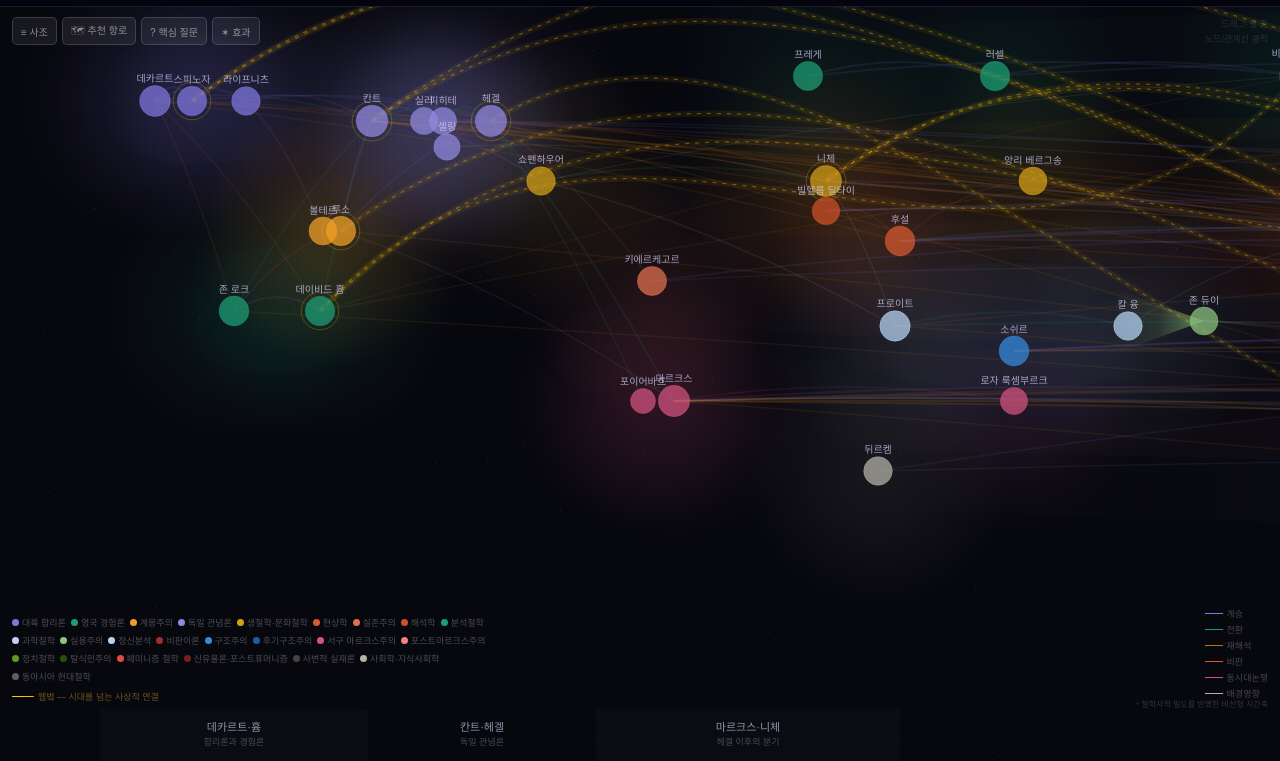
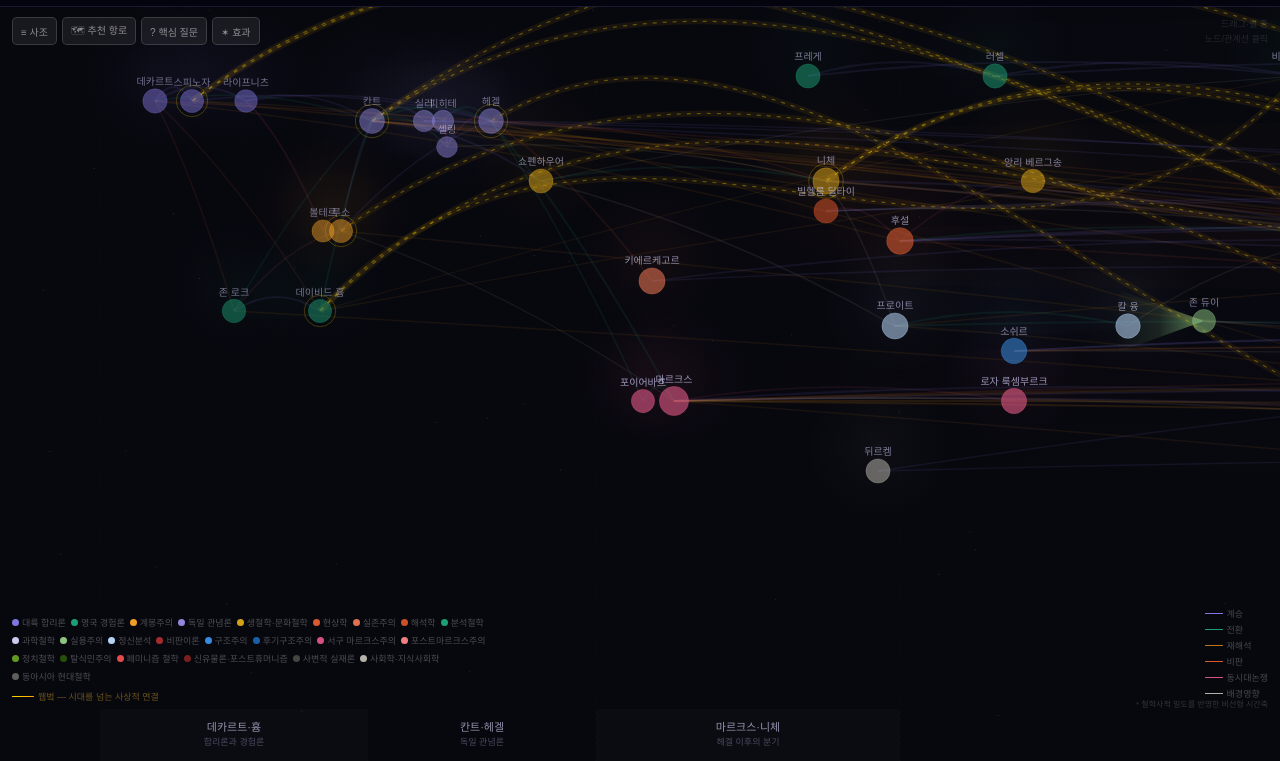
Before and after one commit to opethianist-stack/philosophy-universe, a plain HTML site: page index.html in a window 1280 px wide. Shown: the part 39-800 px from the top of the page. Drawn offline with Linux system fonts and the light colour scheme.

Commit message:
Add files via upload

```diff
--- a/index.html
+++ b/index.html
@@ -262,8 +262,26 @@ RAW.n.forEach(n => {
   PH[n[0]] = {id:n[0],name:n[1],life:n[2],x:n[3],y:n[4],r:n[5],color:n[6],
     summary:n[7],q:n[8],themes:n[9].split('|').filter(Boolean),
     works:n[10].split('|').filter(Boolean),inf:n[11],beg:n[12],trad:n[13],
-    visible:true, dimmed:false};
+    visible:true, dimmed:false, z:0.5};
 });
+
+// ── 2.5D z값 (0=가장 가까운·앞, 1=가장 멈·뒤) ──
+const TRAD_Z = {
+  'post-structuralism':  0.1,
+  'western-marxism':     0.2, 'post-marxism':    0.2,
+  'phenomenology':       0.3, 'existentialism':  0.3,
+  'hermeneutics':        0.35,'critical-theory': 0.35,
+  'structuralism':       0.4, 'psychoanalysis':  0.4,
+  'vitalism':            0.45,'sociology':       0.45,
+  'pragmatism':          0.5, 'analytic-philosophy':0.5,
+  'philosophy-of-science':0.5,'political-philosophy':0.5,
+  'feminist-philosophy': 0.5, 'postcolonialism': 0.5,
+  'new-materialism':     0.5, 'speculative-realism':0.5,
+  'east-asian':          0.5,
+  'german-idealism':     0.6, 'enlightenment':   0.6,
+  'british-empiricism':  0.6, 'continental-rationalism':0.6,
+};
+Object.values(PH).forEach(p => { p.z = TRAD_Z[p.trad] ?? 0.5; });
 const LINKS    = RAW.l.map(l => ({s:l[0],t:l[1],type:l[2],str:l[3],color:l[4],desc:l[5]}));
 const WORMHOLES = RAW.wormholes || [];
 const CW = RAW.w;
@@ -369,22 +387,35 @@ function drawNebulae() {
   Object.entries(groups).forEach(([trad, nodes]) => {
     if (nodes.length < 2) return;
     const color = (RAW.colors && RAW.colors[trad]) || '#888888';
+    // 사조 대표 z (노드 평균)
+    const avgZ = nodes.reduce((s,p)=>s+p.z,0)/nodes.length;
+    const zAlpha = 1 - avgZ * 0.55; // z=0→1.0, z=0.6→0.67
+
     nodes.forEach(p => {
-      const pos = w2s(p.x, p.y);
-      if (pos.x<-200||pos.x>W+200||pos.y<-200||pos.y>H+200) return;
-      const outerR = (p.r+28)*Math.min(sc,2)*3.2;
-      const grd = ctx.createRadialGradient(pos.x,pos.y,0,pos.x,pos.y,outerR);
-      grd.addColorStop(0, color+'18'); grd.addColorStop(0.4, color+'10'); grd.addColorStop(1, color+'00');
-      ctx.beginPath(); ctx.arc(pos.x,pos.y,outerR,0,Math.PI*2); ctx.fillStyle=grd; ctx.fill();
+      // parallax ox*0.5, oy*0.5 (성운은 중간 속도)
+      const px = p.x*sc + ox*0.5;
+      const py = p.y*sc + oy*0.5;
+      if (px<-200||px>W+200||py<-200||py>H+200) return;
+      const outerR = (p.r+22)*Math.min(sc,2)*2.0; // 3.2 → 2.0
+      const a0 = Math.round(0x0e * zAlpha).toString(16).padStart(2,'0');
+      const a1 = Math.round(0x08 * zAlpha).toString(16).padStart(2,'0');
+      const grd = ctx.createRadialGradient(px,py,0,px,py,outerR);
+      grd.addColorStop(0, color+a0); grd.addColorStop(0.4, color+a1); grd.addColorStop(1, color+'00');
+      ctx.beginPath(); ctx.arc(px,py,outerR,0,Math.PI*2); ctx.fillStyle=grd; ctx.fill();
     });
-    const xs=nodes.map(p=>w2s(p.x,p.y).x), ys=nodes.map(p=>w2s(p.x,p.y).y);
-    const cx2=(Math.min(...xs)+Math.max(...xs))/2, cy2=(Math.min(...ys)+Math.max(...ys))/2;
-    const rx=(Math.max(...xs)-Math.min(...xs))/2+55*Math.min(sc,1.5);
-    const ry=Math.max(35*Math.min(sc,1.5),(Math.max(...ys)-Math.min(...ys))/2+35*Math.min(sc,1.5));
+
+    // 클러스터 ellipse (parallax 동일 적용)
+    const sxs = nodes.map(p => p.x*sc + ox*0.5);
+    const sys = nodes.map(p => p.y*sc + oy*0.5);
+    const cx2=(Math.min(...sxs)+Math.max(...sxs))/2, cy2=(Math.min(...sys)+Math.max(...sys))/2;
+    const rx=(Math.max(...sxs)-Math.min(...sxs))/2+50*Math.min(sc,1.5);
+    const ry=Math.max(30*Math.min(sc,1.5),(Math.max(...sys)-Math.min(...sys))/2+30*Math.min(sc,1.5));
     if (rx<2||ry<2) return;
+    const a2 = Math.round(0x05 * zAlpha).toString(16).padStart(2,'0');
+    const a3 = Math.round(0x03 * zAlpha).toString(16).padStart(2,'0');
     const hg=ctx.createRadialGradient(cx2,cy2,0,cx2,cy2,Math.max(rx,ry));
-    hg.addColorStop(0,color+'08'); hg.addColorStop(0.6,color+'05'); hg.addColorStop(1,color+'00');
-    ctx.beginPath(); ctx.ellipse(cx2,cy2,rx*1.2,ry*1.8,0,0,Math.PI*2); ctx.fillStyle=hg; ctx.fill();
+    hg.addColorStop(0,color+a2); hg.addColorStop(0.6,color+a3); hg.addColorStop(1,color+'00');
+    ctx.beginPath(); ctx.ellipse(cx2,cy2,rx*1.1,ry*1.1,0,0,Math.PI*2); ctx.fillStyle=hg; ctx.fill();
   });
 }
 
@@ -482,11 +513,11 @@ function draw() {
   ctx.clearRect(0,0,W,H);
   ctx.fillStyle='#07070e'; ctx.fillRect(0,0,W,H);
 
-  // 1. 별
+  // 1. 별 (parallax: 가장 느리게 — 멀리 있는 배경)
   ctx.fillStyle='rgba(255,255,255,0.18)';
   STARS.forEach(([sx,sy]) => {
-    const p=w2s(sx,sy);
-    if (p.x>-2&&p.x<W+2&&p.y>-2&&p.y<H+2) { ctx.beginPath(); ctx.arc(p.x,p.y,0.5,0,Math.PI*2); ctx.fill(); }
+    const px=sx*sc+ox*0.2, py=sy*sc+oy*0.2;
+    if (px>-2&&px<W+2&&py>-2&&py<H+2) { ctx.beginPath(); ctx.arc(px,py,0.5,0,Math.PI*2); ctx.fill(); }
   });
 
   // 2. 성운
@@ -529,7 +560,10 @@ function draw() {
     if (!p.visible) return;
     const pos=w2s(p.x,p.y);
     if (pos.x<-60||pos.x>W+60||pos.y<-60||pos.y>H+60) return;
-    const r=p.r*Math.min(sc,2.2);
+    // 2.5D: z=0(앞)→ 크기 100%, 투명도 100% / z=1(뒤)→ 크기 65%, 투명도 40%
+    const rz = p.r * (1 - p.z * 0.35);          // 표시 반경
+    const r  = rz * Math.min(sc, 2.2);
+    const depthAlpha = Math.max(0.4, 1 - p.z * 0.6); // 깊이 투명도 (0.4~1.0)
     const isSel=sel&&sel.id===p.id, isHov=hovId===p.id, isDimmed=p.dimmed;
     const inWH=showWormholes&&WORMHOLES.some(w=>w[0]===p.id||w[1]===p.id);
     if (inWH&&!isDimmed) {
@@ -543,12 +577,15 @@ function draw() {
       ctx.beginPath(); ctx.arc(pos.x,pos.y,r*2.5,0,Math.PI*2); ctx.fillStyle=grd; ctx.fill();
     }
     ctx.beginPath(); ctx.arc(pos.x,pos.y,r,0,Math.PI*2);
-    ctx.fillStyle=p.color+(isDimmed?'33':isSel?'ff':isHov?'ee':'bb'); ctx.fill();
-    ctx.strokeStyle=isSel?'rgba(255,255,255,0.7)':isDimmed?p.color+'22':p.color+'88';
+    // 선택·호버 시 z 보정 무시(항상 선명), 평상시는 depthAlpha 반영
+    const baseAlpha = isDimmed ? 0.2 : isSel ? 1.0 : isHov ? 0.93 : depthAlpha;
+    ctx.fillStyle = p.color + Math.round(baseAlpha * (isDimmed?0x33:0xbb)).toString(16).padStart(2,'0');
+    ctx.fill();
+    ctx.strokeStyle = isSel ? 'rgba(255,255,255,0.7)' : isDimmed ? p.color+'22' : p.color+Math.round(baseAlpha*0x88).toString(16).padStart(2,'0');
     ctx.lineWidth=isSel?1.8:0.8; ctx.stroke();
     if (sc>0.28&&!isDimmed) {
       const fs=Math.max(9,10*Math.min(sc,1.4));
-      ctx.fillStyle=isSel?'#fff':isHov?'#eee':'rgba(200,198,240,0.80)';
+      ctx.fillStyle=isSel?'#fff':isHov?'#eee':('rgba(200,198,240,'+Math.max(0.45, baseAlpha*0.85)+')');
       ctx.font=fs+'px sans-serif'; ctx.textAlign='center';
       ctx.fillText(p.name,pos.x,pos.y-r-3.5*Math.min(sc,1.5));
     }
@@ -662,7 +699,7 @@ canvas.addEventListener('mousemove', e => {
     const wpos=s2w(mx,my);
     let hitNode=null;
     Object.values(PH).forEach(p => {
-      if (p.visible&&!p.dimmed&&Math.hypot(p.x-wpos.x,p.y-wpos.y)<p.r+8) hitNode=p.id;
+      if (p.visible&&!p.dimmed&&Math.hypot(p.x-wpos.x,p.y-wpos.y)<p.r*(1-p.z*0.35)+8) hitNode=p.id;
     });
     if (hitNode!==hovId) { hovId=hitNode; draw(); }
     const tip=document.getElementById('tip');
@@ -690,7 +727,7 @@ canvas.addEventListener('mouseup', e => {
     const mx=e.clientX-rect.left, my=e.clientY-rect.top;
     const wpos=s2w(mx,my);
     let hitNode=null;
-    Object.values(PH).forEach(p => { if (p.visible&&Math.hypot(p.x-wpos.x,p.y-wpos.y)<p.r+8) hitNode=p; });
+    Object.values(PH).forEach(p => { if (p.visible&&Math.hypot(p.x-wpos.x,p.y-wpos.y)<p.r*(1-p.z*0.35)+8) hitNode=p; });
     if (hitNode) { showCard(hitNode); hideLinkPopup(); return; }
     const hitLink=getLinkHover(mx,my);
     if (hitLink) { showLinkPopup(hitLink,mx,my); sel=null; draw(); return; }
@@ -736,7 +773,7 @@ canvas.addEventListener('touchend', e => {
     const rect=canvas.getBoundingClientRect();
     const wpos=s2w(e.changedTouches[0].clientX-rect.left, e.changedTouches[0].clientY-rect.top);
     let hit=null;
-    Object.values(PH).forEach(p => { if (p.visible&&Math.hypot(p.x-wpos.x,p.y-wpos.y)<p.r+10) hit=p; });
+    Object.values(PH).forEach(p => { if (p.visible&&Math.hypot(p.x-wpos.x,p.y-wpos.y)<p.r*(1-p.z*0.35)+10) hit=p; });
     if (hit) showCard(hit);
   }
   drag=false;
```
